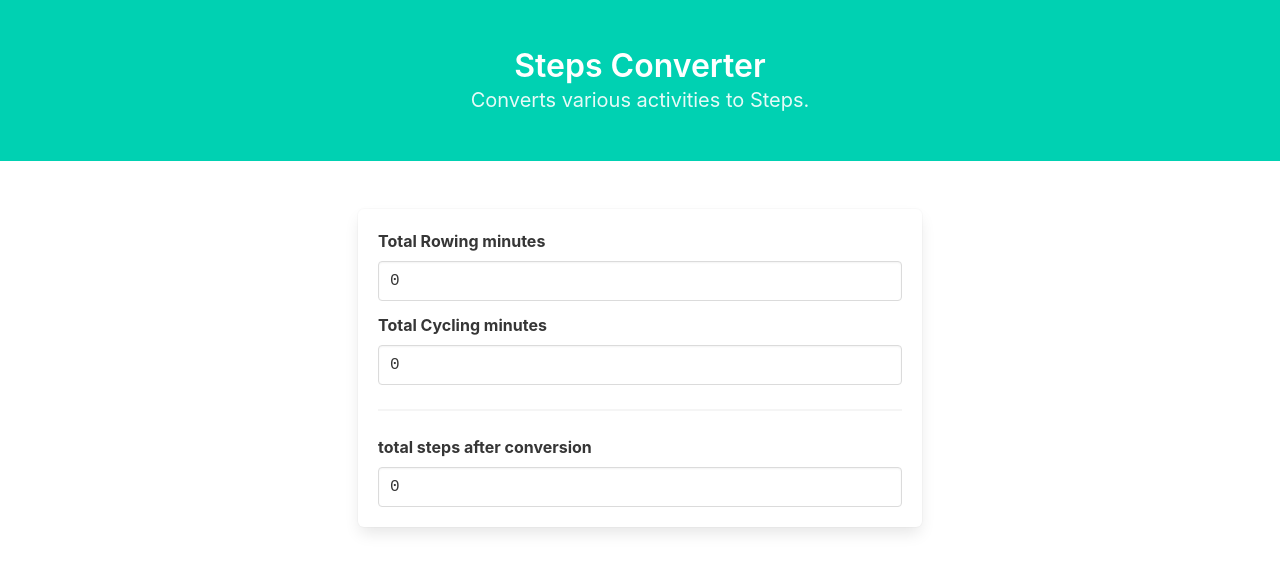
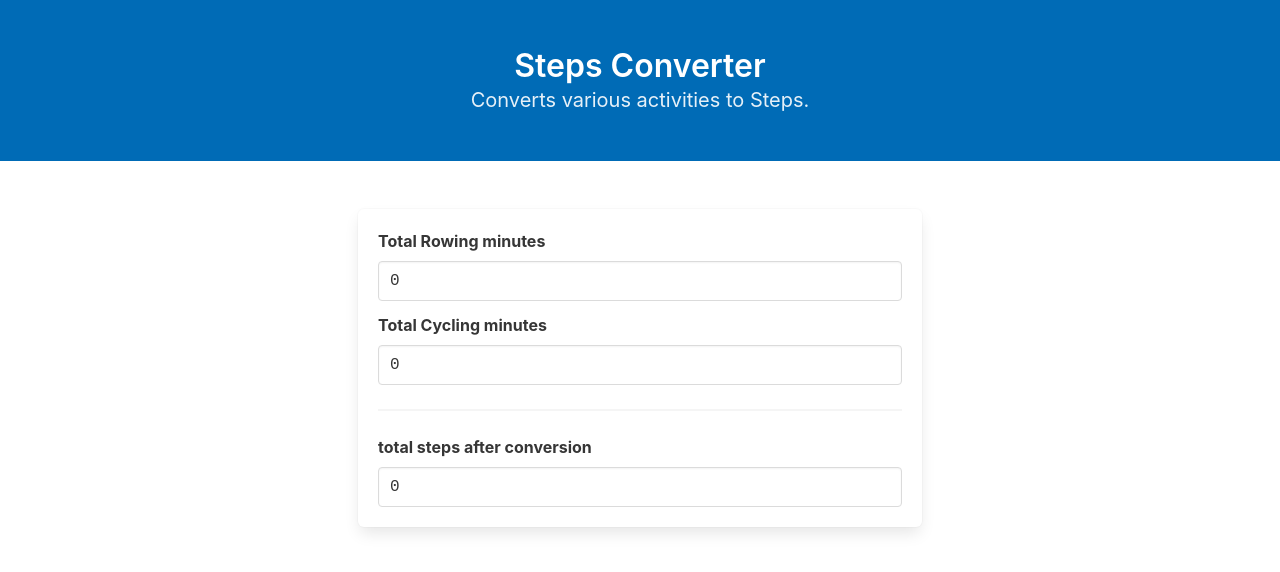
Before and after one commit to abhishek321p/StepsCalculator, a plain HTML site: page index.html in a window 1280 px wide. Drawn offline with nearby package versions, Linux system fonts and the light colour scheme.

Commit message:
change background color

```diff
--- a/index.html
+++ b/index.html
@@ -4,10 +4,15 @@
     <meta name="viewport" content="width=device-width, initial-scale=1">
     <script src="https://unpkg.com/vue@3"></script>
     <link rel="stylesheet" href="https://cdn.jsdelivr.net/npm/bulma@0.9.3/css/bulma.min.css">
+    <style>
+    #bckclr {
+            background-color: #006BB6;
+          }
+    </style>
 </head>
 <body>
     <div id="app">
-        <section class="hero is-primary is-centered">
+        <section class="hero is-primary is-centered" id ="bckclr">
             <div class="hero-body">
               <p class="title" style="text-align:center">
                 Steps Converter
```
